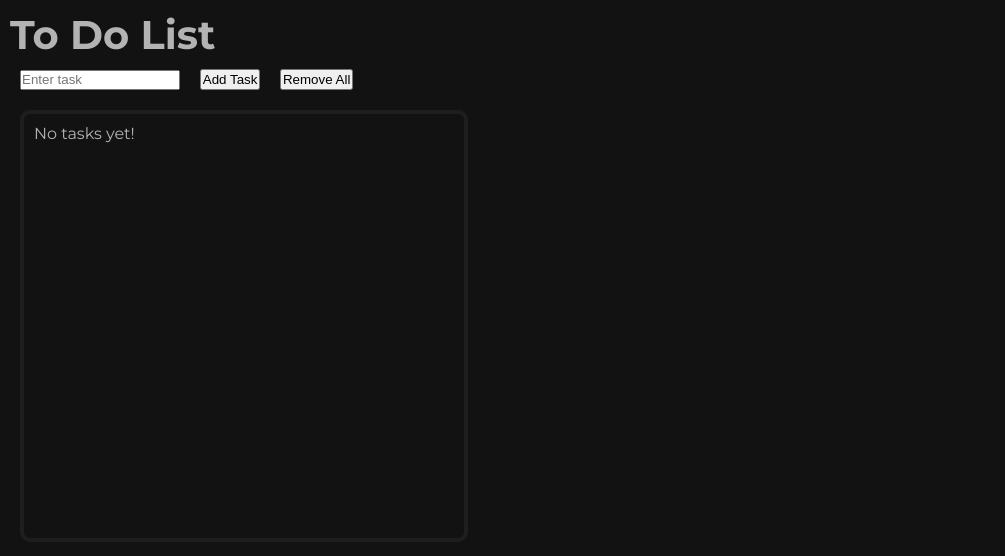
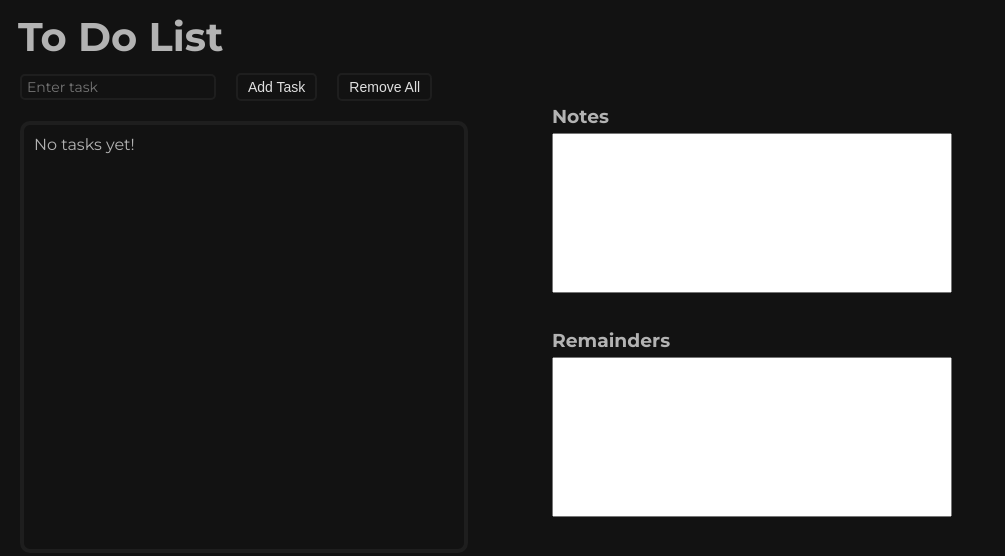
Before and after one commit to mqrrch/To-do-list, a React (Vite) app: page / in a window 1280 px wide. Shown: the top 556 px of the page, without its empty margins (0-1005 px from the left). Built offline with nearby package versions, Linux system fonts and the light colour scheme.

Commit message:
add notes and remainders and some styling

```diff
--- a/src/App.css
+++ b/src/App.css
@@ -24,5 +24,10 @@ body{
 
 #title{
     font-size: 2.5em;
-    padding: 10px;
+    padding: 12px;
+    margin-left: 6px;
 }
+
+#container{
+    display: flex;
+}
--- a/src/App.jsx
+++ b/src/App.jsx
@@ -1,74 +1,16 @@
-import { useState } from 'react'
-import { ItemList } from './comps/Task/ItemList/ItemList'
-import { AddItem } from './comps/Task/AddItem/AddItem'
+import { Task } from './comps/Task/Task.jsx'
+import { NotesAndRemainders } from './comps/Notes/Notes_Remainders.jsx'
 import './App.css'
 
 function App() {
-  const [toDoItems, setToDoItems] = useState([])
-
-  function addToDo(itemName) {
-    setToDoItems(currentList => {
-      return [
-        ...currentList,
-        {
-          id: crypto.randomUUID(),
-          itemName,
-          completed: false
-        }
-      ]
-    })
-  }
-
-  function toggleCheckbox(id, completed) {
-    setToDoItems(currentList => {
-      return currentList.map(item => {
-        if (item.id === id){
-          return {...item, completed}
-        }
-        return item
-      })
-    })
-  }
-
-  function removeToDo(id) {
-    setToDoItems(currentList => {
-      return currentList.filter(item => item.id !== id)
-    })
-  }
-
-  function removeAllToDo() {
-    setToDoItems([])
-    console.log(toDoItems)
-  }
-
-  function editToDo(id, newName) {
-    setToDoItems(currentList => {
-      return currentList.map(item => {
-        if (item.id === id){
-          return {...item, itemName: newName}
-        }
-        return item
-      })
-    })
-  }
 
   return (
     <>
       <h2 id='title'>To Do List</h2>
-
-      <div id='items-container'>
-        <AddItem onSubmit={addToDo}
-        toDoItems={toDoItems}
-        removeAllToDo={removeAllToDo} />
-
-        <ItemList toDoItems={toDoItems}
-        setToDoItems={setToDoItems}
-        toggleCheckbox={toggleCheckbox}
-        removeToDo={removeToDo}
-        editToDo={editToDo} />
-
+      <div id='container'>
+        <Task />
+        <NotesAndRemainders />
       </div>
-
     </>
   )
 }
--- /dev/null
+++ b/src/comps/Notes/Notes_Remainders.css
@@ -0,0 +1,18 @@
+#notes-remainders{
+    display: flex;
+    flex-direction: column;
+    margin-left: 4rem;
+    margin-top: 2rem;
+}
+
+#remainders{
+    margin-top: 2rem;
+}
+
+#note-text, #remainder-text{
+    margin-top: 5px;
+    width: 25em;
+    height: 10em;
+    resize: none;
+    font-size: 16px;
+}
--- /dev/null
+++ b/src/comps/Notes/Notes_Remainders.jsx
@@ -0,0 +1,16 @@
+import './Notes_Remainders.css'
+
+export function NotesAndRemainders() {
+    return (
+        <div id="notes-remainders">
+            <div id='notes'>
+                <h3>Notes</h3>
+                <textarea id="note-text"></textarea>
+            </div>
+            <div id='remainders'>
+                <h3>Remainders</h3>
+                <textarea id="remainder-text"></textarea>
+            </div>
+        </div>
+    )
+}
--- a/src/comps/Task/AddItem/AddItem.css
+++ b/src/comps/Task/AddItem/AddItem.css
@@ -3,15 +3,32 @@
 }
 
 #item-input{
-    width: 12em;
+    width: 14em;
     height: 1.5em;
-    /* border: none;
-    background-color: var(--bg-scnd);
-    color: var(--font); */
+    background-color: var(--bg-prim);
+    border: 2px solid var(--bg-scnd);
+    border-radius: 5px;
+    padding: 11px;
+    padding-left: 5px;
+    font-size: 14px;
+    font-family: 'Montserrat', sans-serif;
+    color: var(--font);
+}
+
+#item-input:focus{
+    outline: none;
 }
 
 #item-submit,
-#item-remove-all{
+#item-submit:hover,
+#item-remove-all,
+#item-remove-all:hover{
     margin-left: 20px;
-    padding: .8px;
+    padding: 4px 10px;
+    font-size: 14px;
+    background-color: var(--bg-prim);
+    border: 2px solid var(--bg-scnd);
+    border-radius: 5px;
+    color: var(--font);
+    cursor: pointer;
 }
--- a/src/comps/Task/AddItem/AddItem.jsx
+++ b/src/comps/Task/AddItem/AddItem.jsx
@@ -1,7 +1,7 @@
 import { useState } from "react"
 import './AddItem.css'
 
-export function AddItem({ onSubmit, toDoItems, removeAllToDo }){
+export function AddItem({ addToDo, toDoItems, removeAllToDo }){
     const [itemName, setItemName] = useState('')
 
     const handleSubmit = (e) => {
@@ -9,9 +9,16 @@ export function AddItem({ onSubmit, toDoItems, removeAllToDo }){
 
         if (itemName === '') return;
 
-        onSubmit(itemName);
+        addToDo(itemName);
 
         setItemName('');
+    }
+
+    const handleRemoveAll = (e) => {
+        e.preventDefault();
+
+        if (toDoItems.length === 0) return;
+        removeAllToDo()
     }
 
     return (
@@ -31,7 +38,7 @@ export function AddItem({ onSubmit, toDoItems, removeAllToDo }){
                     <button id="item-remove-all" onClick={removeAllToDo}>Remove All</button>
                 </form>
             ) : (
-                <form id="item-input-form" onSubmit={handleSubmit}>
+                <form id="item-input-form" >
                     <input id='item-input'
                     placeholder="Enter task"
                     maxLength={20}
@@ -44,7 +51,7 @@ export function AddItem({ onSubmit, toDoItems, removeAllToDo }){
                     value='Add Task'
                     onClick={handleSubmit} />
 
-                    <button id="item-remove-all" onClick={removeAllToDo}>Remove All</button>
+                    <button id="item-remove-all" onClick={handleRemoveAll}>Remove All</button>
                 </form>
             )}
         </>
--- /dev/null
+++ b/src/comps/Task/Task.jsx
@@ -0,0 +1,68 @@
+import { useState } from 'react'
+import { ItemList } from './ItemList/ItemList'
+import { AddItem } from './AddItem/AddItem'
+import './Task.css'
+
+export function Task() {
+  const [toDoItems, setToDoItems] = useState([])
+
+  function addToDo(itemName) {
+    setToDoItems(currentList => {
+      return [
+        ...currentList,
+        {
+          id: crypto.randomUUID(),
+          itemName,
+          completed: false
+        }
+      ]
+    })
+  }
+
+  function toggleCheckbox(id, completed) {
+    setToDoItems(currentList => {
+      return currentList.map(item => {
+        if (item.id === id){
+          return {...item, completed}
+        }
+        return item
+      })
+    })
+  }
+
+  function removeToDo(id) {
+    setToDoItems(currentList => {
+      return currentList.filter(item => item.id !== id)
+    })
+  }
+
+  function removeAllToDo() {
+    setToDoItems([])
+    console.log(toDoItems)
+  }
+
+  function editToDo(id, newName) {
+    setToDoItems(currentList => {
+      return currentList.map(item => {
+        if (item.id === id){
+          return {...item, itemName: newName}
+        }
+        return item
+      })
+    })
+  }
+
+  return (
+      <div id='items-container'>
+        <AddItem addToDo={addToDo}
+        toDoItems={toDoItems}
+        removeAllToDo={removeAllToDo} />
+
+        <ItemList toDoItems={toDoItems}
+        setToDoItems={setToDoItems}
+        toggleCheckbox={toggleCheckbox}
+        removeToDo={removeToDo}
+        editToDo={editToDo} />
+      </div>
+  )
+}
```
Also changed, not shown: src/comps/Task/Task.css (added).
